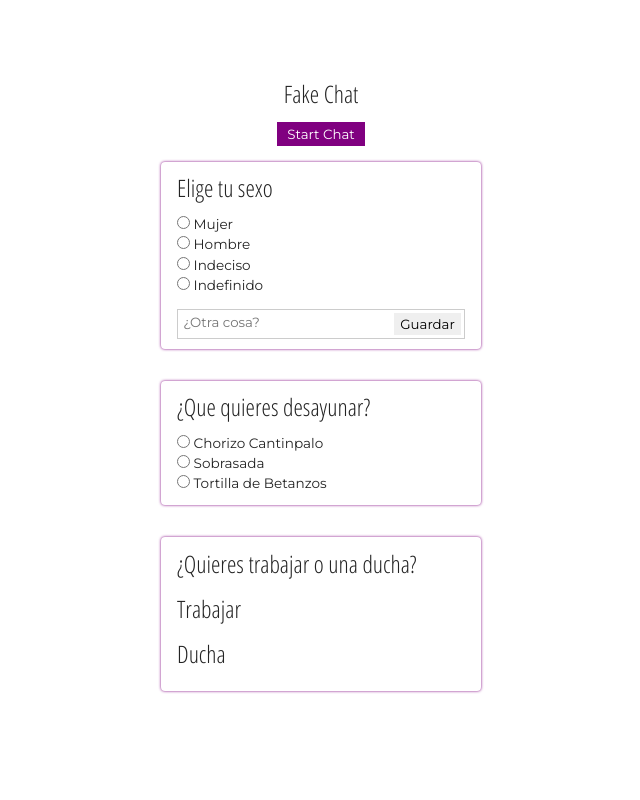
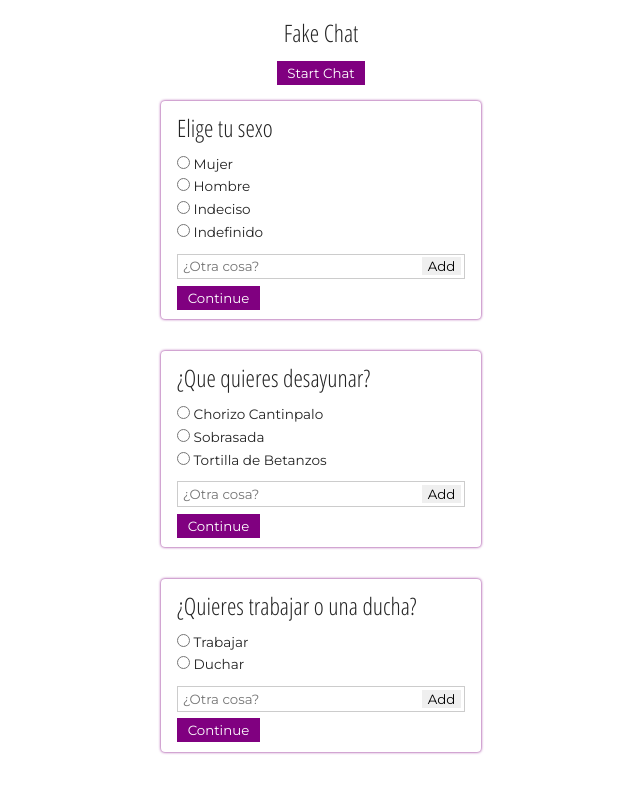
Before and after one commit to ivanalbizu/fake-chatbot, a PHP site: page / in a window 1280 px wide. Shown: the whole page, without its empty margins (319-959 px from the left). Run offline with PHP 8.4, Linux system fonts and the light colour scheme.

Commit message:
Add html. Register JS events

```diff
--- a/index.html
+++ b/index.html
@@ -17,40 +17,59 @@
       <div class="question">
         <h2>Elige tu sexo</h2>
         <label class="label" for="mujer">
-          <input name="sexo" id="mujer" type="radio"> Mujer
+          <input name="sexo" id="mujer" value="mujer" type="radio"> Mujer
         </label>
         <label class="label" for="hombre">
-          <input name="sexo" id="hombre" type="radio"> Hombre
+          <input name="sexo" id="hombre" value="hombre" type="radio"> Hombre
         </label>
         <label class="label" for="indeciso">
-          <input name="sexo" id="indeciso" type="radio"> Indeciso
+          <input name="sexo" id="indeciso" value="indeciso" type="radio"> Indeciso
         </label>
         <label class="label" for="indefinido">
-          <input name="sexo" id="indefinido" type="radio"> Indefinido
+          <input name="sexo" id="indefinido" value="indefinido" type="radio"> Indefinido
         </label>
         <div class="label label--custom">
           <label class="label__text">
             <input type="text" class="text" placeholder="¿Otra cosa?">
           </label>
-          <button class="label__button" type="button">Guardar</button>
+          <button class="label__button" type="button">Add</button>
         </div>
+        <button class="btn js-btn-continue" type="button" disabled>Continue</button>
       </div>
       <div class="question">
         <h2>¿Que quieres desayunar?</h2>
         <label class="label" for="chorizo">
-          <input name="desayuno" id="chorizo" type="radio"> Chorizo Cantinpalo
+          <input name="desayuno" value="chorizo" id="chorizo" type="radio"> Chorizo Cantinpalo
         </label>
         <label class="label" for="sobrasada">
-          <input name="desayuno" id="sobrasada" type="radio"> Sobrasada
+          <input name="desayuno" value="sobrasada" id="sobrasada" type="radio"> Sobrasada
         </label>
         <label class="label" for="tortilla">
-          <input name="desayuno" id="tortilla" type="radio"> Tortilla de Betanzos
+          <input name="desayuno" value="tortilla" id="tortilla" type="radio"> Tortilla de Betanzos
         </label>
+        <div class="label label--custom">
+          <label class="label__text">
+            <input type="text" class="text" placeholder="¿Otra cosa?">
+          </label>
+          <button class="label__button" type="button">Add</button>
+        </div>
+        <button class="btn js-btn-continue" type="button" disabled>Continue</button>
       </div>
       <div class="question">
         <h2>¿Quieres trabajar o una ducha?</h2>
-        <p>Trabajar</p>
-        <p>Ducha</p>
+        <label class="label" for="trabajar">
+          <input name="trabajo" value="trabajar" id="trabajar" type="radio"> Trabajar
+        </label>
+        <label class="label" for="duchar">
+          <input name="trabajo" value="duchar" id="duchar" type="radio"> Duchar
+        </label>
+        <div class="label label--custom">
+          <label class="label__text">
+            <input type="text" class="text" placeholder="¿Otra cosa?">
+          </label>
+          <button class="label__button" type="button">Add</button>
+        </div>
+        <button class="btn js-btn-continue" type="button" disabled>Continue</button>
       </div>
     </div>
   </section>
--- a/src/css/style.css
+++ b/src/css/style.css
@@ -62,11 +62,6 @@ input[type="submit"], button {
   cursor: pointer;
 }
 
-label {
-  font-size: .85em;
-  margin-bottom: .3em;
-}
-
 body {
   display: flex;
   justify-content: center;
@@ -76,6 +71,8 @@ body {
 
 .label {
   display: block;
+  font-size: .85em;
+  margin: .5em 0;
 }
 
 .label--custom {
--- a/src/css/style.scss
+++ b/src/css/style.scss
@@ -53,10 +53,6 @@ input, button {
 input[type="submit"], button {
   cursor: pointer;
 }
-label {
-  font-size: .85em;
-  margin-bottom: .3em;
-}
 
 body {
   display: flex;
@@ -66,6 +62,8 @@ body {
 }
 .label {
   display: block;
+  font-size: .85em;
+  margin: .5em 0;
   &--custom {
     border: 1px solid #ccc;
     margin-top: 1em;
--- a/src/js/script.js
+++ b/src/js/script.js
@@ -25,14 +25,32 @@ let questions = [
   }
 ]
 
+const startChat = event => {
+  console.log('event.target :>> ', event.target);
+}
+const selected = event => {
+  const target = event.target
+  const question = target.closest('.question')
+  const name = target.getAttribute('name')
+  const selected = question.querySelector(`input[name="${name}"]:checked`).value
+  question.querySelector('.js-btn-continue').removeAttribute("disabled")
+  console.log(selected)
+}
+
+const nextQuestion = event => {
+  console.log('event.target :>> ', event.target)
+  localStorage.setItem('questions', 'dato guardado')
+}
+
 document.addEventListener('DOMContentLoaded', () => {
   const start = document.querySelector('.js-btn-start')
-  const question = document.querySelector('.chat__item')
+  const inputs = document.querySelectorAll('input')
+  const nexts = document.querySelectorAll('.js-btn-continue')
 
-  start.addEventListener('click', event => {
-    console.log('questions :>> ', questions);
+  start.addEventListener('click', startChat, false)
 
-  })
+  inputs.forEach(input => input.addEventListener('change', selected, false))
 
-  localStorage.setItem('questions', JSON.stringify(questions));
+  nexts.forEach(next => next.addEventListener('click', nextQuestion, false))
+
 })
```
